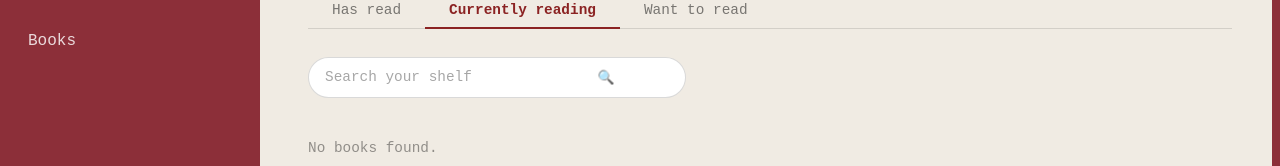
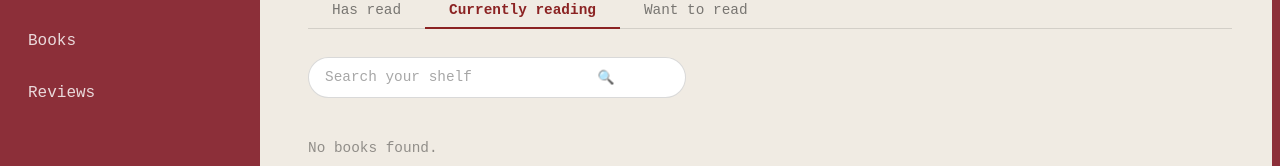
Before and after one commit to erikdanielsen2004/BOOK-CLUB, a React (Vite) app in the folder frontend/: page /myshelf in a window 1280 px wide. Shown: the part 245-411 px from the top of the page. Built offline with nearby package versions, Linux system fonts and the light colour scheme; a web font is replaced by a local one.

Commit message:
Add 'Reviews' item to Sidebar navigation

```diff
--- a/frontend/src/components/Sidebar.tsx
+++ b/frontend/src/components/Sidebar.tsx
@@ -9,7 +9,8 @@ const Sidebar: React.FC = () => {
     { label: "Dashboard", path: "/dashboard" },
     { label: "My Shelf", path: "/myshelf" },
     { label: "My Groups", path: "/groups" },
-    { label: "Books", path: "/books" }
+    { label: "Books", path: "/books" },
+    { label: "Reviews", path: "/reviews" }
   ];
 
   const handleLogout = () => {
```
